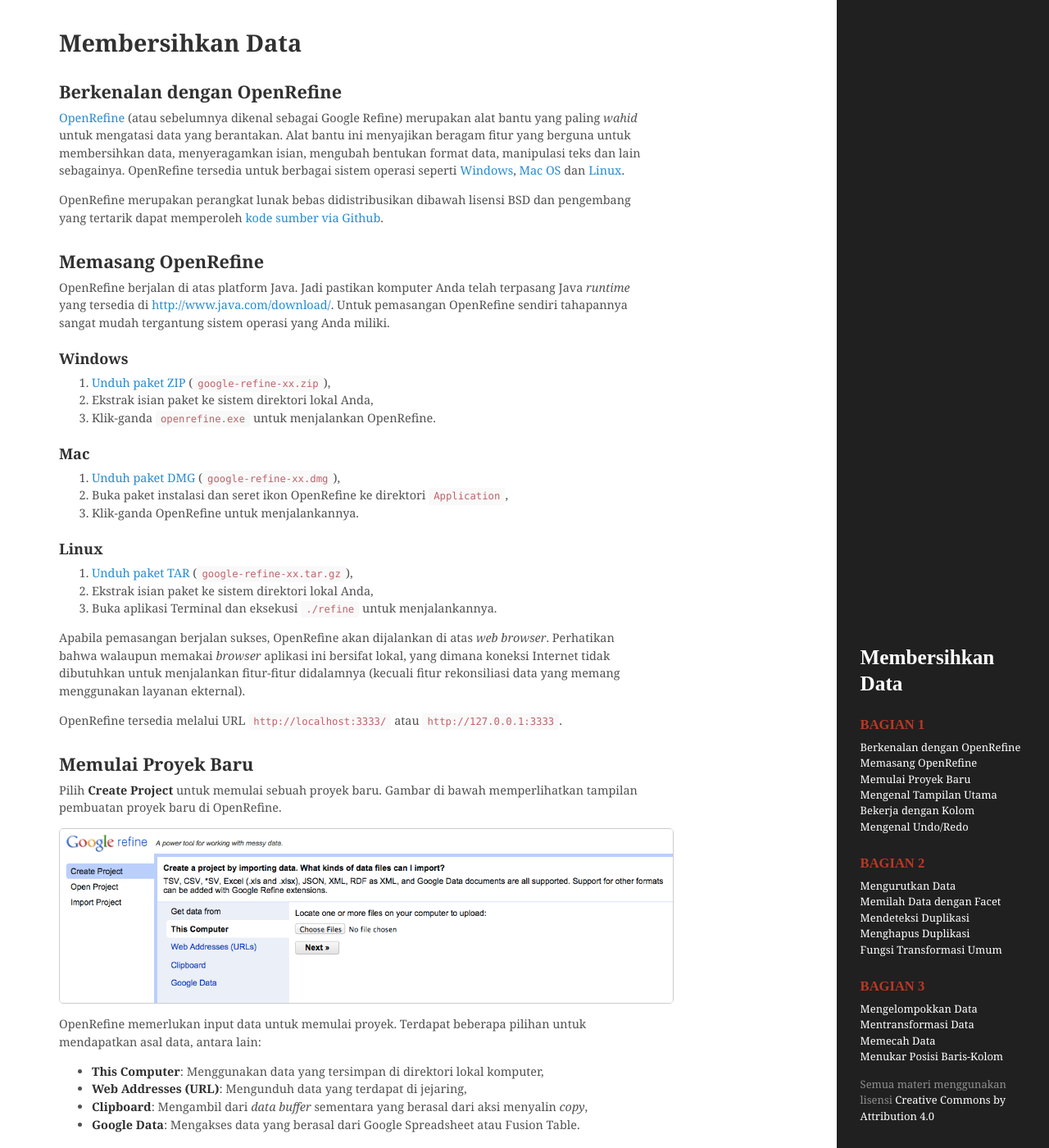
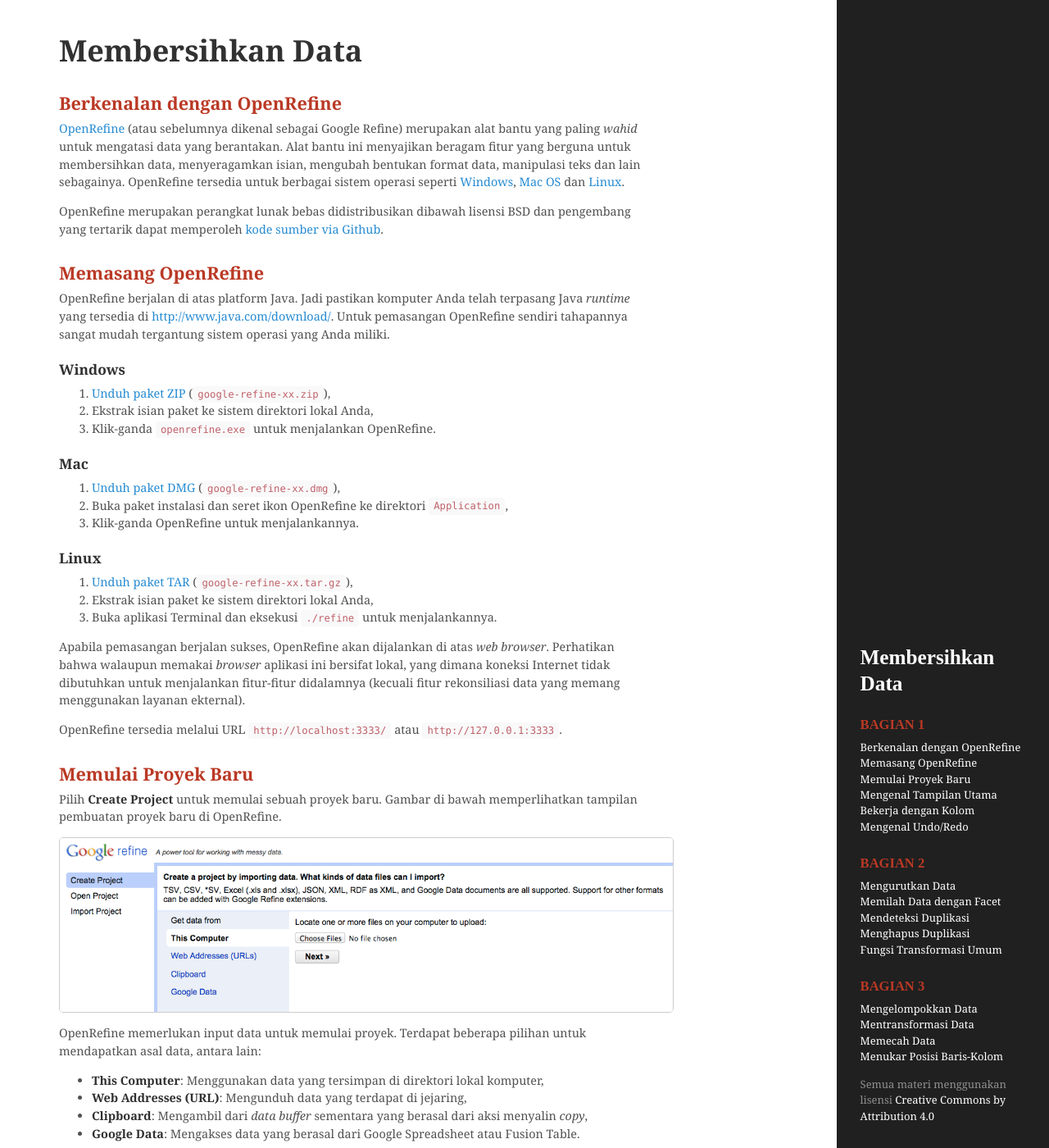
Before and after one commit to OpenDataLabJakarta/trainings, a Jekyll site: the page built from cleaning/index.html, in a window 1280 px wide and 1400 px high. Shown: the whole window at 82% size. Built offline with Jekyll 4.4.1, drawn with Linux system fonts in a browser that asks for light colours; some web fonts are replaced.

Commit message:
Change title size and color

```diff
--- a/public/css/main.css
+++ b/public/css/main.css
@@ -14,13 +14,22 @@
   }
 }
 
+h1 {
+  font-size: 2.5rem;
+}
+
 h2 {
   margin-top: 2rem;
+  color: #ba3925;
+}
+
+h3 {
+  font-size: 1.2rem;
 }
 
 /* Sidebar style override */
 .sidebar {
-   font-size: 90%;
+  font-size: 90%;
 }
 
 .sidebar-nav h2 {
```
